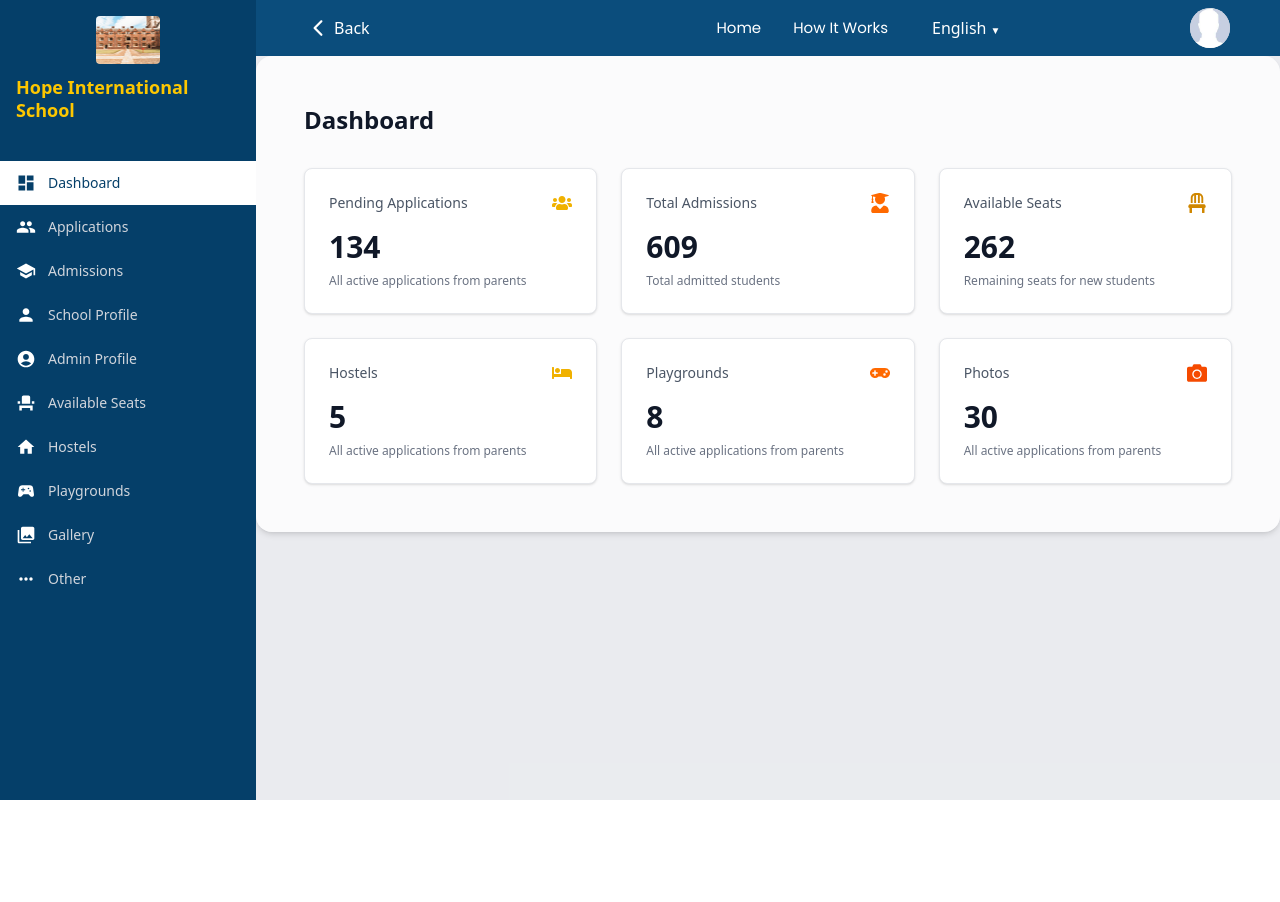
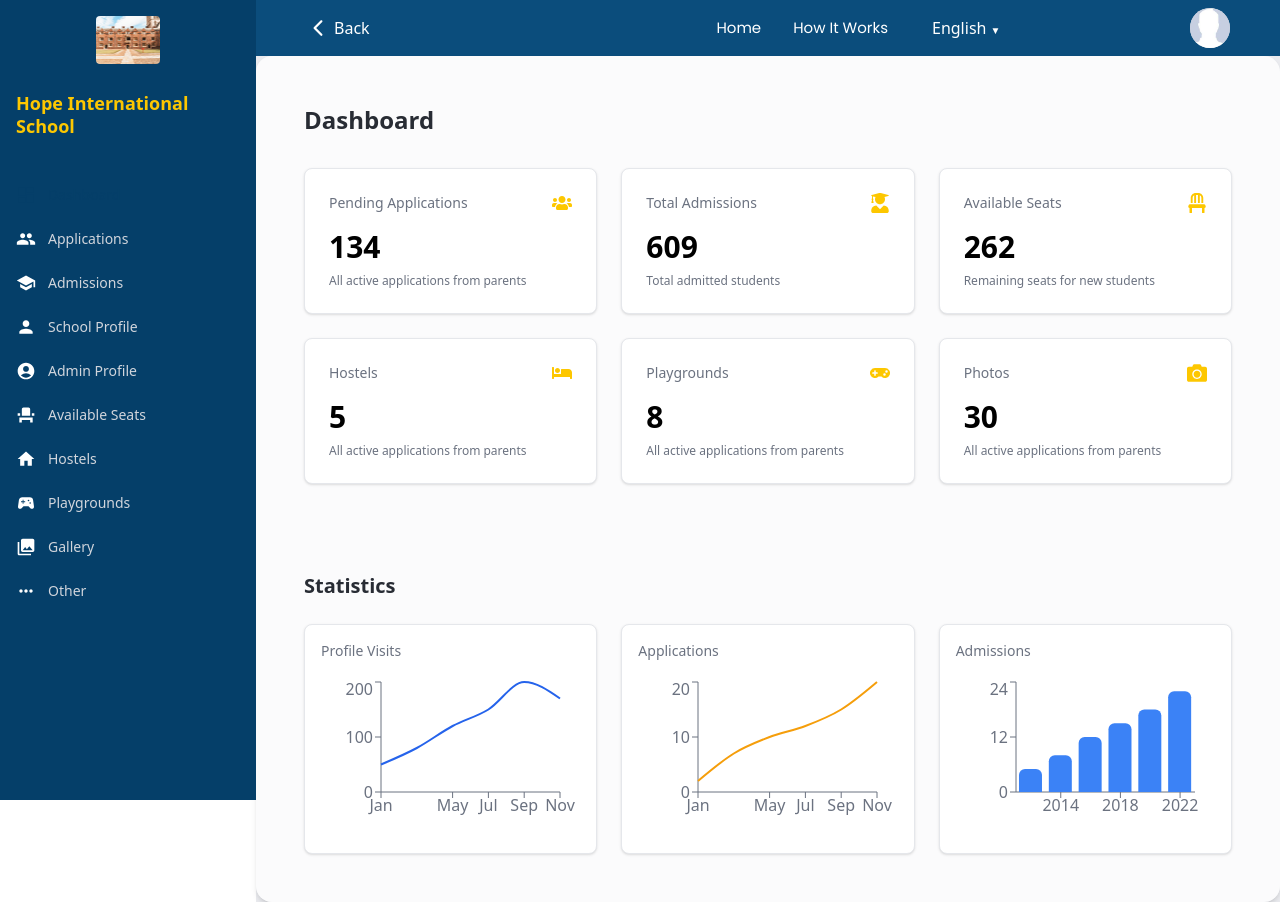
Before and after one commit to Solvit-Africa-Training-Center/InzoziSchool_Frontend, a React (Vite) app: page /schoolAdmin in a window 1280 px wide. Before the commit the page ends 800 px from the top, so only its background shows below. Built offline with nearby package versions, Linux system fonts and the light colour scheme.

Commit message:
completed dashboard

```diff
--- a/src/Components/cards/DashboardStatCard.tsx
+++ b/src/Components/cards/DashboardStatCard.tsx
@@ -20,7 +20,7 @@ const DashboardStatCard: React.FC<DashboardStatCardProps> = ({
 }) => (
     <div className={`${backgroundColor} w-full p-6 rounded-lg shadow-sm  border border-[#E5E7EB] hover:shadow-md transition-shadow duration-200`}>
       <div className="flex items-center justify-between mb-4">
-        <h3 className="text-sm font-medium text-gray-600 font-poppins">
+        <h3 className="text-sm font-medium text-[#6B7280] font-poppins">
           {title}
         </h3>
         <div className={`${iconColor} text-xl`}>
@@ -29,12 +29,12 @@ const DashboardStatCard: React.FC<DashboardStatCardProps> = ({
       </div>
 
       <div className="mb-2">
-        <span className="text-3xl font-bold text-gray-900 font-poppins">
+        <span className="text-3xl font-bold text-black font-poppins">
           {value}
         </span>
       </div>
 
-      <p className="text-xs text-gray-500 font-poppins">
+      <p className="text-xs text-[#6B7280] font-poppins">
         {subtitle}
       </p>
     </div>
--- a/src/Components/cards/StatisticsCard.tsx
+++ b/src/Components/cards/StatisticsCard.tsx
@@ -6,8 +6,8 @@ interface StatisticsCardProps {
 }
 
 const StatisticsCard: React.FC<StatisticsCardProps> = ({ title, children }) => (
-    <div className="bg-white rounded-lg shadow-sm border border-gray-100 p-4 hover:shadow-md transition-shadow duration-200">
-      <h3 className="text-sm font-medium text-gray-600 mb-4 font-poppins">
+    <div className="bg-white rounded-lg shadow-sm border border-[#E5E7EB] p-4 hover:shadow-md transition-shadow duration-200">
+      <h3 className="text-sm font-medium text-[#6B7280] mb-4 font-poppins">
         {title}
       </h3>
       <div className="h-40">{children}</div>
--- /dev/null
+++ b/src/Components/dashboard/DashboardStatistics.tsx
@@ -0,0 +1,83 @@
+import React from 'react';
+import {
+  LineChart, Line, XAxis, YAxis, Tooltip, ResponsiveContainer,
+  BarChart, Bar,
+} from 'recharts';
+import StatisticsCard from '../cards/StatisticsCard';
+
+const profileData = [
+  { name: 'Jan', value: 50 },
+  { name: 'Mar', value: 80 },
+  { name: 'May', value: 120 },
+  { name: 'Jul', value: 150 },
+  { name: 'Sep', value: 200 },
+  { name: 'Nov', value: 170 },
+];
+
+const applicationsData = [
+  { name: 'Jan', value: 2 },
+  { name: 'Mar', value: 7 },
+  { name: 'May', value: 10 },
+  { name: 'Jul', value: 12 },
+  { name: 'Sep', value: 15 },
+  { name: 'Nov', value: 20 },
+];
+
+const admissionsData = [
+  { year: 2012, value: 5 },
+  { year: 2014, value: 8 },
+  { year: 2016, value: 12 },
+  { year: 2018, value: 15 },
+  { year: 2020, value: 18 },
+  { year: 2022, value: 22 },
+];
+
+const DashboardStatistics: React.FC = () => (
+    <div className="p-6 mt-10">
+      <h2 className="text-xl font-bold text-[#282C34] mb-6 font-poppins">Statistics</h2>
+
+      <div className="grid grid-cols-1 md:grid-cols-2 lg:grid-cols-3 gap-6">
+        {/* Profile Visits */}
+<StatisticsCard title="Profile Visits">
+  <ResponsiveContainer width="100%" height={150}>
+    <LineChart data={profileData} margin={{ top: 5, right: 20, left: 0, bottom: 5 }}>
+      <XAxis dataKey="name" stroke="#6B7280" />
+      <YAxis stroke="#6B7280" />
+      <Tooltip />
+      <Line type="monotone" dataKey="value" stroke="#2563EB" strokeWidth={2} dot={false} />
+    </LineChart>
+  </ResponsiveContainer>
+</StatisticsCard>
+
+{/* Applications */}
+<StatisticsCard title="Applications">
+  <ResponsiveContainer width="100%" height={150}>
+    <LineChart data={applicationsData} margin={{ top: 5, right: 20, left: 0, bottom: 5 }}>
+      <XAxis dataKey="name" stroke="#6B7280" />
+      <YAxis stroke="#6B7280" />
+      <Tooltip />
+      <Line type="monotone" dataKey="value" stroke="#F59E0B" strokeWidth={2} dot={false} />
+    </LineChart>
+  </ResponsiveContainer>
+</StatisticsCard>
+
+<StatisticsCard title="Admissions">
+  <ResponsiveContainer width="100%" height={150}>
+    <BarChart data={admissionsData} margin={{ top: 5, right: 20, left: 0, bottom: 5 }}>
+      <XAxis
+        dataKey="year"
+        stroke="#6B7280"
+        tickFormatter={(tick) => tick.toString()}
+      />
+      <YAxis stroke="#6B7280" />
+      <Tooltip />
+      <Bar dataKey="value" fill="#3B82F6" radius={[6, 6, 0, 0]} />
+    </BarChart>
+  </ResponsiveContainer>
+</StatisticsCard>
+
+      </div>
+    </div>
+  );
+
+export default DashboardStatistics;
--- a/src/Components/dashboard/DashboardTopSection.tsx
+++ b/src/Components/dashboard/DashboardTopSection.tsx
@@ -16,49 +16,49 @@ const DashboardTopSection: React.FC = () => {
       value: '134',
       subtitle: 'All active applications from parents',
       icon: <FaUsers />,
-      iconColor: 'text-yellow-500',
+      iconColor: 'text-yellow-400',
     },
     {
       title: 'Total Admissions',
       value: '609',
       subtitle: 'Total admitted students',
       icon: <FaUserGraduate />,
-      iconColor: 'text-orange-500',
+      iconColor: 'text-yellow-400',
     },
     {
       title: 'Available Seats',
       value: '262',
       subtitle: 'Remaining seats for new students',
       icon: <FaChair />,
-      iconColor: 'text-yellow-600',
+      iconColor: 'text-yellow-400',
     },
     {
       title: 'Hostels',
       value: '5',
       subtitle: 'All active applications from parents',
       icon: <FaBed />,
-      iconColor: 'text-yellow-500',
+      iconColor: 'text-yellow-400',
     },
     {
       title: 'Playgrounds',
       value: '8',
       subtitle: 'All active applications from parents',
       icon: <FaGamepad />,
-      iconColor: 'text-orange-500',
+      iconColor: 'text-yellow-400',
     },
     {
       title: 'Photos',
       value: '30',
       subtitle: 'All active applications from parents',
       icon: <FaCamera />,
-      iconColor: 'text-orange-600',
+      iconColor: 'text-yellow-400',
     },
   ];
 
   return (
     <div className="p-6  w-full">
       <div className="mb-8">
-        <h1 className="text-2xl font-bold text-gray-900 font-poppins">
+        <h1 className="text-2xl font-bold text-[#282C34] font-poppins">
           Dashboard
         </h1>
       </div>
--- a/src/Components/dashboard/Sidebar.tsx
+++ b/src/Components/dashboard/Sidebar.tsx
@@ -11,21 +11,13 @@ import {
   MdAccountCircle,
 } from 'react-icons/md';
 
-type SidebarProps = {
-  schoolName?: string;
-  schoolImage?: string;
-  activeItem?: string;
-  className?: string;
-  onClose?: () => void;
-};
-
 const Sidebar = ({
   schoolName = 'Hope International School',
-  schoolImage = '/images/school.png',
-  activeItem = 'Dashboard',
+  schoolImage ='/images/school.png',
+  activeItem ='Dashboard',
   className = '',
   onClose = () => {},
-}: SidebarProps) => {
+}) => {
 
   const sidebarItems = [
     { icon: MdDashboard, label: 'Dashboard', id: 'dashboard' },
@@ -40,41 +32,50 @@ const Sidebar = ({
     { icon: MdMoreHoriz, label: 'Other', id: 'other' },
   ];
 
+
+
   return (
-    <div className={`fixed w-64 h-full flex flex-col bg-primary-color text-white ${className}`}>
-
-      {/* School logo and name */}
-      <div className="p-4 flex flex-col items-center justify-center">
+    <div className={`fixed w-64 bg-primary-color text-white h-full flex flex-col ${className}`}>
+      <div className="p-4 flex items-center justify-center bg-primary-color">
         <img
           src={schoolImage}
           alt="School"
-          className="w-16 h-12 rounded object-cover mb-3"
+          className="w-16 h-12 rounded object-cover mb-3 bg-primary-color"
+
         />
-        <h2 className="text-yellow-400 font-semibold text-lg leading-tight">
+      </div>
+
+        <div className=" h-12 rounded bg-primary-color mb-3 hidden items-center justify-center">
+          <MdSchool className="text-white text-xl" />
+        </div>
+        <h2 className="px-4 w-full text-yellow-400 font-semibold text-lg leading-tight mb-9">
           {schoolName}
         </h2>
-      </div>
 
-      {/* Navigation items */}
-      <nav className="flex-1 mt-6">
+      <nav className="flex-1">
         {sidebarItems.map((item) => {
           const isActive = activeItem === item.label || activeItem === item.id;
 
           return (
             <div
               key={item.id}
-              className={`flex items-center px-4 py-3 cursor-pointer relative group transition-all duration-200
-                ${isActive ? 'bg-white text-primary-color' : 'text-gray-300 hover:bg-white hover:text-primary-color'}
-              `}
+              className={`flex items-center px-4 py-3 cursor-pointer hover:bg-white hover:text-primary-color transition-all duration-200 relative group ${
+                isActive ? 'text-white hover:txt-primary-color' : ''
+              }`}
               onClick={onClose}
             >
               {isActive && (
-                <div className="absolute right-0 top-0 bottom-0 w-1 bg-white"></div>
+                <div className="absolute right-0 top-0 bottom-0 w-1 "></div>
               )}
-              <item.icon className={`mr-3 text-xl flex-shrink-0 transition-colors
-                ${isActive ? 'text-primary-color' : 'text-white group-hover:text-primary-color'}
-              `} />
-              <span className="text-sm font-medium">{item.label}</span>
+
+              <item.icon className={`mr-3 text-xl flex-shrink-0 transition-colors ${
+                isActive ? 'text-primary-color' : 'text-white group-hover:text-primary-color'
+              }`} />
+              <span className={`text-sm font-medium transition-colors ${
+                isActive ? 'text-primary-color' : 'text-gray-300 group-hover:text-primary-color'
+              }`}>
+                {item.label}
+              </span>
             </div>
           );
         })}
--- a/src/Pages/SchoolAdminPage.tsx
+++ b/src/Pages/SchoolAdminPage.tsx
@@ -1,6 +1,7 @@
 import Sidebar from '../Components/dashboard/Sidebar';
 import DashboardTopSection from '../Components/dashboard/DashboardTopSection';
 import ContNav from '../Components/ContNav';
+import DashboardStatistics from '../Components/dashboard/DashboardStatistics';
 
 
 export const SchoolAdminPage = () => (
@@ -16,6 +17,7 @@ export const SchoolAdminPage = () => (
       {/* Wrapper stays opaque white */}
       <div className="bg-white/80 rounded-2xl shadow-md p-6">
         <DashboardTopSection />
+         <DashboardStatistics />
       </div>
     </div>
   </div>
```
